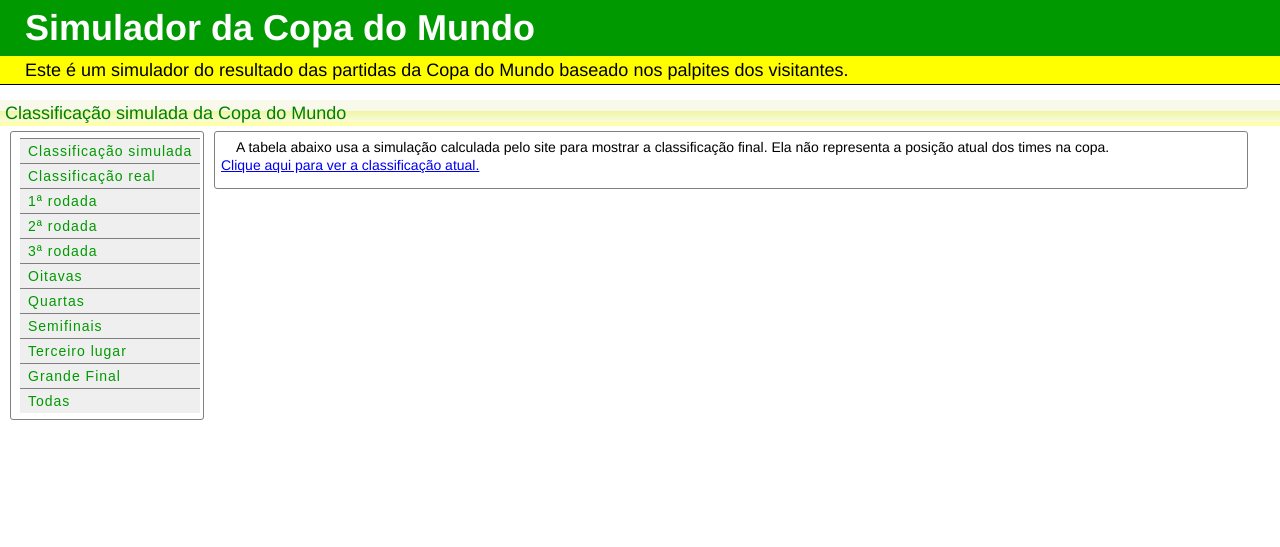
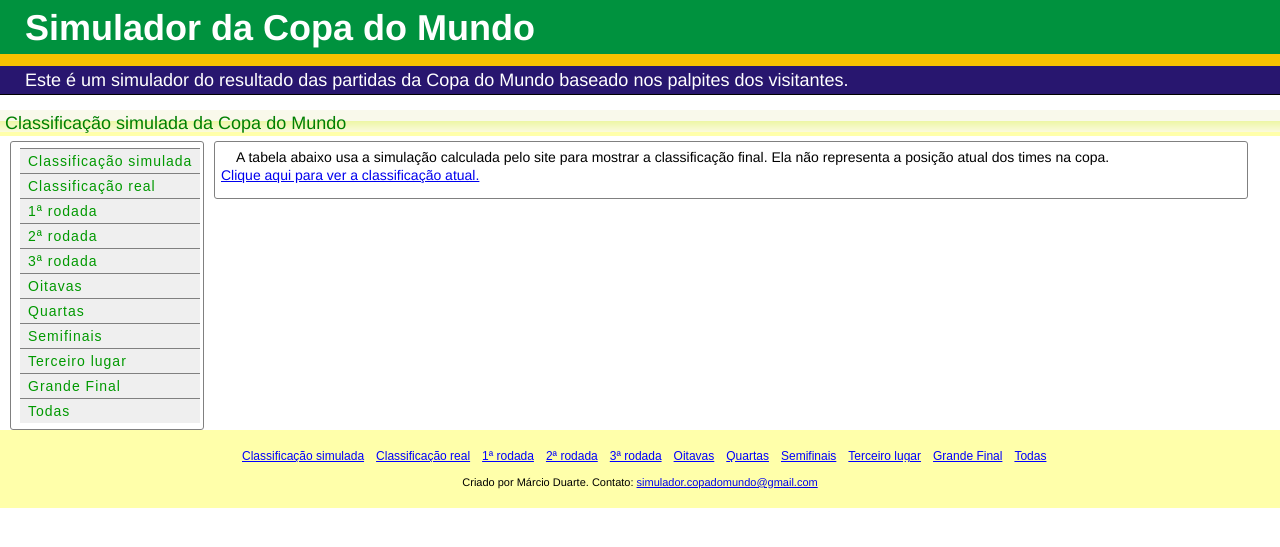
Before and after one commit to Maethorin/copa_do_mundo, a Django app: template tabela/templates/grupos.html in a window 1280 px wide. Shown: the top 547 px of the page. Run offline with Django 3.2, Linux system fonts and the light colour scheme; the template is opened without the code that fills it, so the values that code supplies are empty.

Commit message:
Incluindo cabeçalho e rodapé. Retirando template tag, pois ela não era necessária. :D

```diff
--- a/media/css/geral.css
+++ b/media/css/geral.css
@@ -3,8 +3,8 @@ h1.titulo {
     font-size: 36px;
     font-weight: bold;
     color: white;
-    background-color: #090;
-    padding: 10px 0 10px 25px;
+    background-color: #00923E;
+    padding: 10px 0 8px 25px;
 }
 
 h1.titulo a {
@@ -24,20 +24,22 @@ p.descricao {
     font-family: helvetica;
     font-size: 18px;
     padding: 5px 0 5px 25px;
-    background-color: #FF0;
+    background-color: #28166F;
+    border-top: 12px solid #F8C100;
     border-bottom: 1px solid black;
     margin-bottom: 15px;
     text-indent: 0;
+    color: white;
 }
 
 div.layout-esquerdo {
     float: left;
-    border: 1px solid gray;
     margin: 0 5px 0 100px;
     width: 180px;
     padding: 6px;
     letter-spacing: 1px;
     line-height: 24px;
+    border: 1px solid gray;
     -moz-border-radius: 3px;
     -webkit-border-radius: 3px;
 }
@@ -347,3 +349,31 @@ div.za.esquerdo {
 div.za.direito {
     background-position: 0px -14px;
 }
+
+div.rodape {
+    margin-top: 10px;
+    font-family: helvetica;
+    font-size: 11px;
+    clear: both;
+    text-align: center;
+    padding: 20px;
+    background-color: #FFA;
+}
+
+div.rodape ul {
+    margin: 0 0 15px 210px;
+    width: 890px;
+    overflow: auto;
+    text-align: center;
+}
+
+div.rodape ul li {
+    margin-left: 12px;
+    float: left;
+}
+
+div.rodape ul li a {
+    font-family: arial;
+    font-size: 12px;
+    color: blue;
+}
--- a/media/css/partidas.css
+++ b/media/css/partidas.css
@@ -15,10 +15,6 @@ div.rodada {
     border: solid #006600 1px;
     width: 98%;
     height: 150px;
-}
-
-div#em_andamento {
-    height: 80px;
 }
 
 div#rodada_1 {
--- /dev/null
+++ b/tabela/templates/cabecalho.html
@@ -0,0 +1,2 @@
+<h1 class="titulo"><a href="/index.html">Simulador da Copa do Mundo</a></h1>
+<p class="descricao">Este é um simulador do resultado das partidas da Copa do Mundo baseado nos palpites dos visitantes.</p>
--- a/tabela/templates/grupos.html
+++ b/tabela/templates/grupos.html
@@ -30,8 +30,7 @@
     </script>
 </head>
 <body>
-    <h1 class="titulo"><a href="/index.html">Simulador da Copa do Mundo</a></h1>
-    <p class="descricao">Este é um simulador do resultado das partidas da Copa do Mundo baseado nos palpites dos visitantes.</p>
+    {% include "cabecalho.html" %}
     {% if atual %}
         <h2>Classificação atual da Copa do Mundo</h2>
     {% else %}
@@ -119,5 +118,6 @@
         </script>
     </div>
 </div>
+{% include "rodape.html" %}
 </body>
 </html>
--- /dev/null
+++ b/tabela/templates/rodape.html
@@ -0,0 +1,16 @@
+<div class="rodape">
+    <ul>
+        <li><a href="/classificacao.html" title="Classificação segundo a simulação"><div>Classificação simulada</div></a></li>
+        <li><a href="/classificacao_atual.html" title="Classificação real"><div>Classificação real</div></a></li>
+        <li><a href="/rodada/rodada_1/"><div>1ª rodada</div></a></li>
+        <li><a href="/rodada/rodada_2/"><div>2ª rodada</div></a></li>
+        <li><a href="/rodada/rodada_3/"><div>3ª rodada</div></a></li>
+        <li><a href="/rodada/oitavas/"><div>Oitavas</div></a></li>
+        <li><a href="/rodada/quartas/"><div>Quartas</div></a></li>
+        <li><a href="/rodada/semifinais/"><div>Semifinais</div></a></li>
+        <li><a href="/rodada/terceiro_lugar/"><div>Terceiro lugar</div></a></li>
+        <li><a href="/rodada/final/"><div>Grande Final</div></a></li>
+        <li><a href="/partidas.html" title="Se se navegador não suporta JavaScript, acesse esse link para ver todas as partidas de todas as rodadas."><div>Todas</div></a></li>
+    </ul>
+    Criado por Márcio Duarte. Contato: <a href="mailto:simulador.copadomundo@gmail.com">simulador.copadomundo@gmail.com</a>
+</div>
```
Also changed, not shown: tabela/templates/index.html (+4 -5 lines), tabela/templates/partidas.html (+3 -4 lines), tabela/templatetags/partida_tag.py (deleted, +0 -15 lines), tabela/templatetags/__init__.py (deleted).
